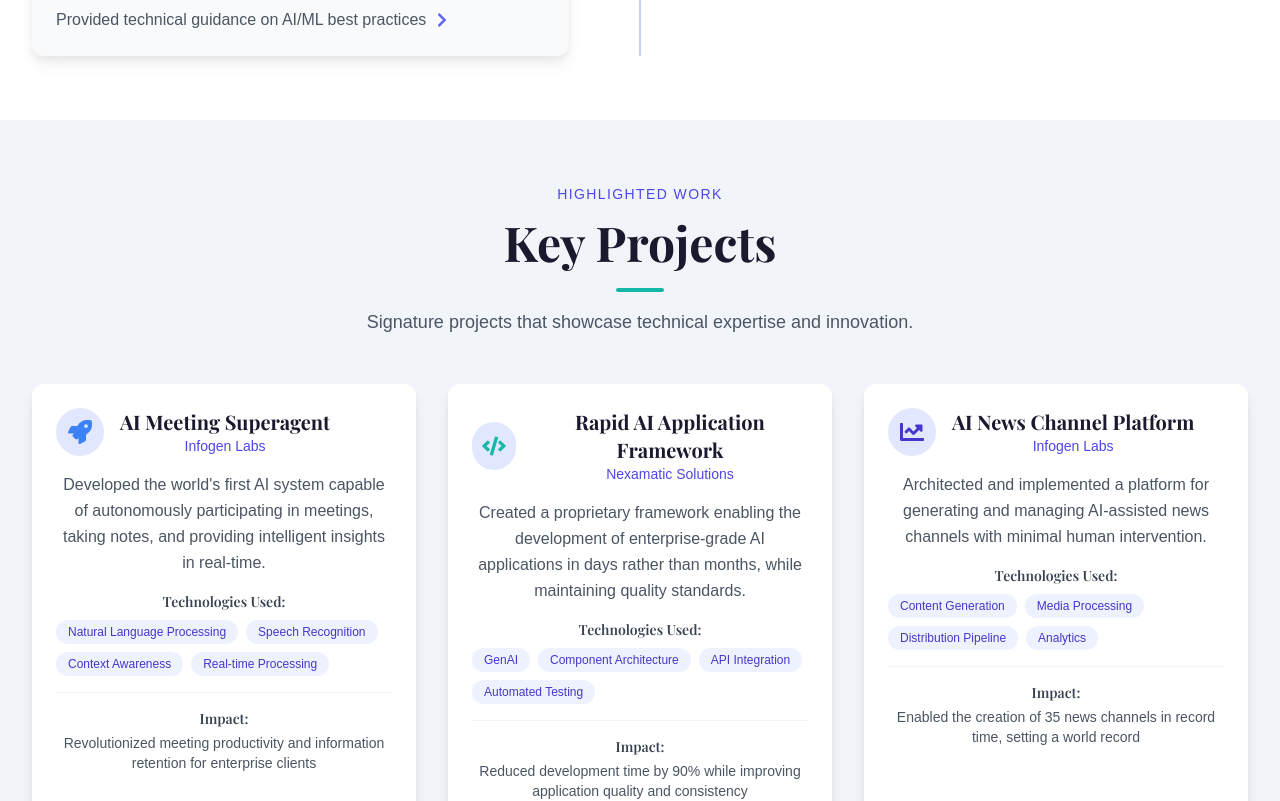
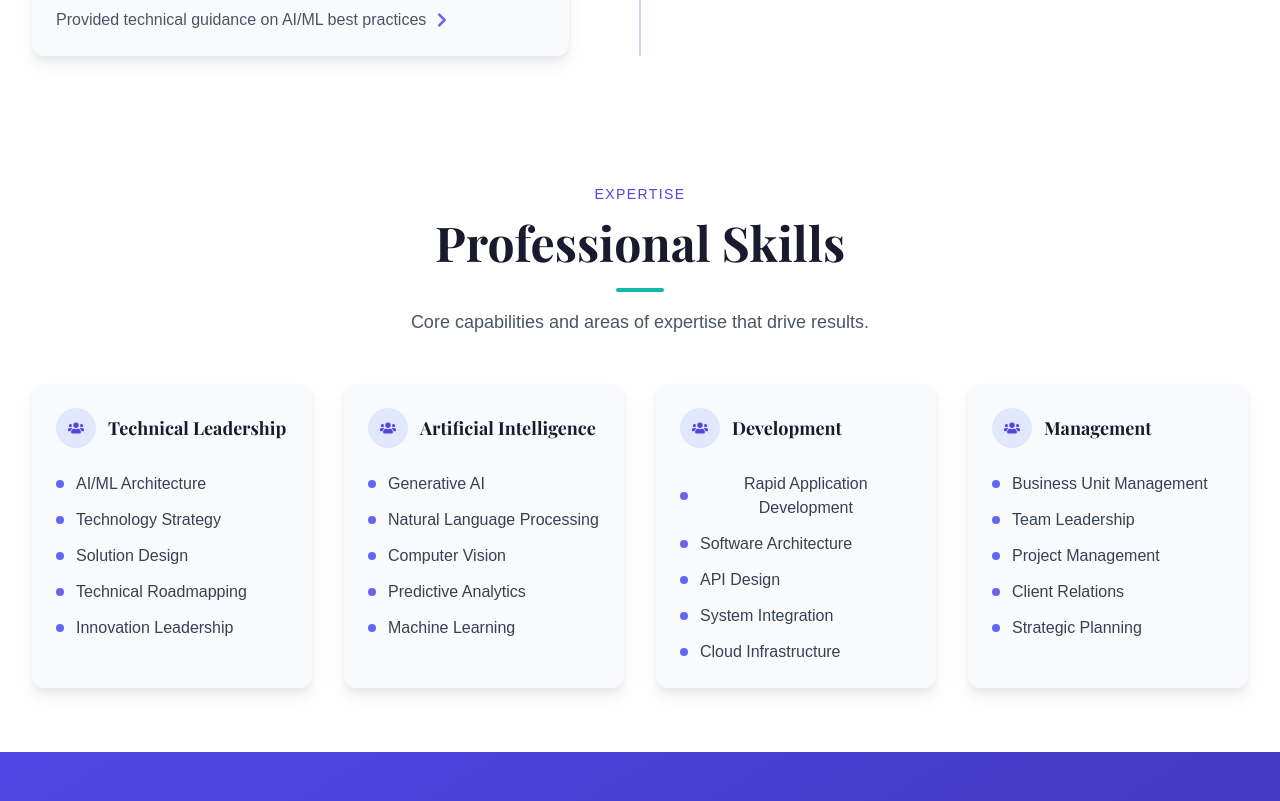
Before and after one commit to Sampathkumarvpatil/DrSampath, a React (Create React App) app in the folder frontend/: page /experience in a window 1280 px wide. Shown: the part 3300-4101 px from the top of the page. Built offline with nearby package versions, Linux system fonts and the light colour scheme; a web font is replaced by a local one.

Commit message:
auto-commit for fd5a5942-649e-46cc-bdc4-5c2a5c0c76e3

```diff
--- a/frontend/src/pages/Experience.js
+++ b/frontend/src/pages/Experience.js
@@ -276,62 +276,6 @@ const Experience = () => {
         </div>
       </section>
 
-      {/* Key Projects Section */}
-      <section className="py-16 bg-light-dark">
-        <div className="container">
-          <SectionTitle
-            subtitle="HIGHLIGHTED WORK"
-            title="Key Projects"
-            description="Signature projects that showcase technical expertise and innovation."
-          />
-
-          <div className="mt-12 grid grid-cols-1 lg:grid-cols-3 gap-8">
-            {keyProjects.map((project, index) => (
-              <motion.div
-                key={index}
-                initial={{ opacity: 0, y: 20 }}
-                whileInView={{ opacity: 1, y: 0 }}
-                transition={{ duration: 0.5, delay: index * 0.1 }}
-                viewport={{ once: true }}
-                className="bg-white rounded-xl overflow-hidden shadow-soft-lg hover-lift"
-              >
-                <div className="p-6">
-                  <div className="flex items-center mb-4">
-                    <div className="w-12 h-12 rounded-full bg-primary-100 flex items-center justify-center mr-4">
-                      {project.icon}
-                    </div>
-                    <div>
-                      <h3 className="text-xl font-bold">{project.title}</h3>
-                      <p className="text-primary-600 text-sm">{project.company}</p>
-                    </div>
-                  </div>
-
-                  <p className="text-gray-600 mb-4">
-                    {project.description}
-                  </p>
-
-                  <div className="mb-4">
-                    <h4 className="text-sm font-semibold text-gray-700 mb-2">Technologies Used:</h4>
-                    <div className="flex flex-wrap gap-2">
-                      {project.technologies.map((tech, idx) => (
-                        <span key={idx} className="px-3 py-1 bg-primary-50 text-primary-700 text-xs rounded-full">
-                          {tech}
-                        </span>
-                      ))}
-                    </div>
-                  </div>
-
-                  <div className="pt-4 border-t border-gray-100">
-                    <h4 className="text-sm font-semibold text-gray-700 mb-1">Impact:</h4>
-                    <p className="text-sm text-gray-600">{project.impact}</p>
-                  </div>
-                </div>
-              </motion.div>
-            ))}
-          </div>
-        </div>
-      </section>
-
       {/* Skills Section */}
       <section className="py-16 bg-white">
         <div className="container">
```
